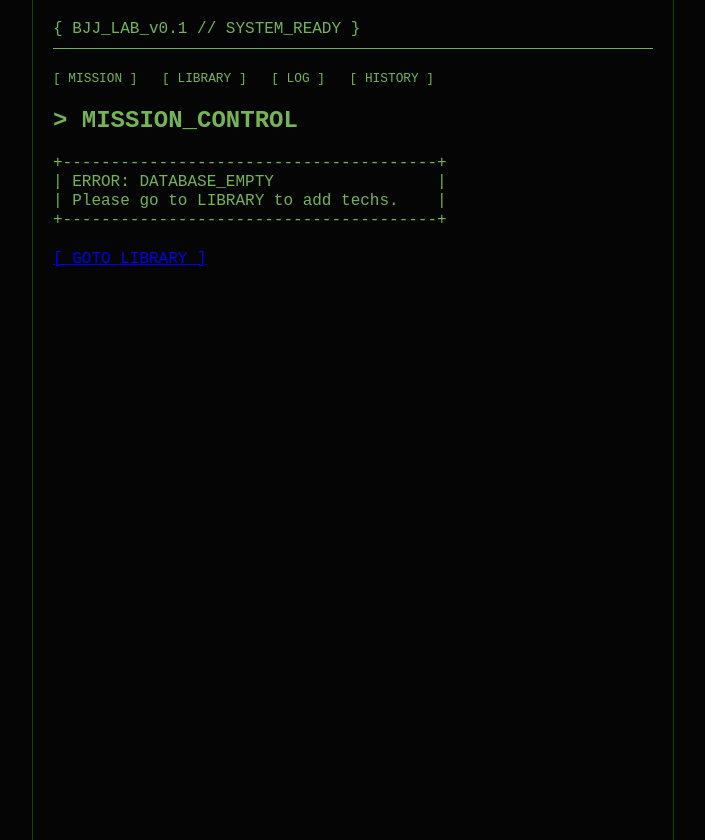
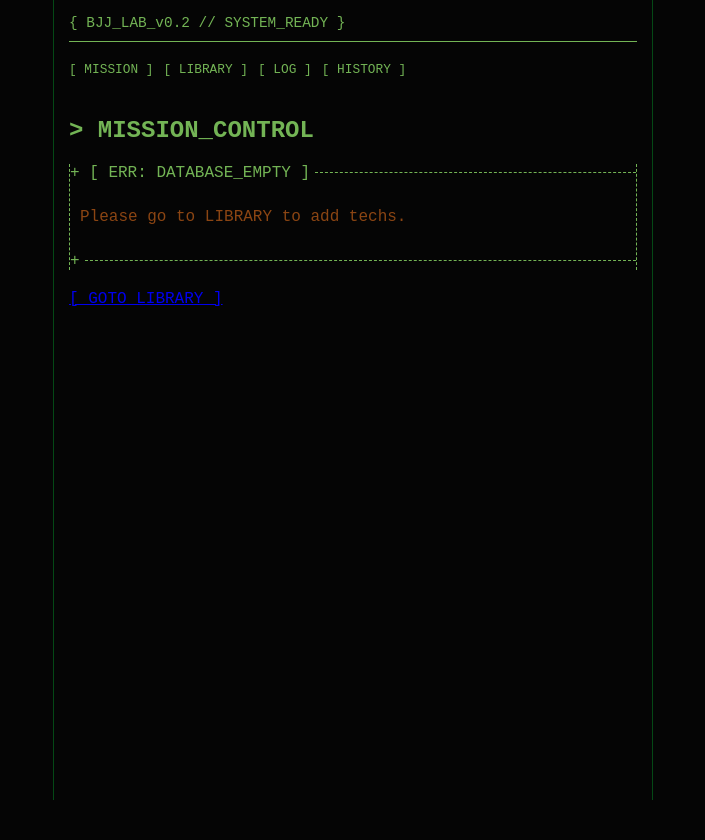
Before and after one commit to DaDioDa/Bjj_Tracking, a SvelteKit app: page / in a window 1280 px wide. Shown: the whole page, without its empty margins (287-992 px from the left). After the commit the page ends 800 px from the top, so only its background shows below. Built offline with nearby package versions, Linux system fonts and the light colour scheme.

Commit message:
修改ASCII邊框大小以符合我的手機比例

```diff
--- a/src/routes/+layout.svelte
+++ b/src/routes/+layout.svelte
@@ -5,7 +5,7 @@
 
 <div class="terminal">
 	<header>
-		<span>&#123; BJJ_LAB_v0.1 // SYSTEM_READY &#125;</span>
+		<span>&#123; BJJ_LAB_v0.2 // SYSTEM_READY &#125;</span>
 	</header>
 
 	<nav>
@@ -28,6 +28,10 @@
 />
 
 <style>
+	:global(*) {
+		box-sizing: border-box;
+	}
+
 	:global(body) {
 		background-color: #050505;
 		color: #73b455;
@@ -35,30 +39,67 @@
 		margin: 0;
 		display: flex;
 		justify-content: center;
+		overflow-x: hidden;
 	}
+
 	.terminal {
 		width: 100%;
 		max-width: 600px;
 		min-height: 100vh;
 		border-left: 1px solid #00ff4144;
 		border-right: 1px solid #00ff4144;
-		padding: 20px;
+		padding: 15px; /* Reduced from 20px */
+		display: flex;
+		flex-direction: column;
 	}
+
 	header {
 		border-bottom: 1px solid #73b455;
 		padding-bottom: 10px;
 		margin-bottom: 20px;
 		display: flex;
+		flex-wrap: wrap;
 		align-items: center;
 		gap: 10px;
+		font-size: 0.9rem;
 	}
+
 	nav {
 		margin-bottom: 20px;
+		display: flex;
+		flex-wrap: wrap;
+		gap: 10px;
 	}
+
 	nav a {
 		color: #73b455;
 		text-decoration: none;
-		margin-right: 15px;
 		font-size: 0.8rem;
+		white-space: nowrap;
+	}
+
+	:global(pre) {
+		max-width: 100%;
+		overflow-x: auto;
+		white-space: pre-wrap;
+		word-break: break-all;
+	}
+
+	/* Helper classes for fluid ASCII */
+	:global(.ascii-line) {
+		display: flex;
+		align-items: center;
+		width: 100%;
+		font-family: 'Courier New', monospace;
+		color: #73b455;
+		white-space: nowrap;
+		overflow: hidden;
+	}
+
+	:global(.ascii-line::after) {
+		content: '';
+		flex-grow: 1;
+		margin-left: 5px;
+		border-bottom: 1px dashed #73b455;
 	}
 </style>
--- a/src/routes/+page.svelte
+++ b/src/routes/+page.svelte
@@ -124,12 +124,13 @@
 	{#if allTechs === undefined}
 		<pre>[ SCANNING_DATABASE... ]</pre>
 	{:else if allTechs.length === 0}
-		<pre class="warning">
-+---------------------------------------+
-| ERROR: DATABASE_EMPTY                 |
-| Please go to LIBRARY to add techs.    |
-+---------------------------------------+
-        </pre>
+		<div class="warning-box">
+			<div class="ascii-line">+ [ ERR: DATABASE_EMPTY ]</div>
+			<div class="warning-body">
+				<p>Please go to LIBRARY to add techs.</p>
+			</div>
+			<div class="ascii-line">+</div>
+		</div>
 		<a href="{base}/library" class="link">[ GOTO_LIBRARY ]</a>
 	{:else}
 		<!-- ACTIVE MISSIONS SECTION -->
@@ -137,7 +138,7 @@
 			<h3>> ACTIVE_OPERATIONS</h3>
 			{#each activeMissionsWithDetails as item (item.id)}
 				<div class="ascii-card active">
-					<pre>+--- [ ACT_00{item.id} ] -----------------------+</pre>
+					<div class="ascii-line">+ [ ACT_00{item.id} ]</div>
 					<div class="card-content">
 						<p class="mission-name">| MISSION: {item.title}</p>
 						{#if item.tech}
@@ -190,7 +191,7 @@
 							>
 						{/if}
 					</div>
-					<pre>+---------------------------------------+</pre>
+					<div class="ascii-line">+</div>
 				</div>
 			{/each}
 		{/if}
@@ -202,14 +203,14 @@
 		{:else}
 			{#each recommendedMissions as tech, i (tech.id)}
 				<div class="ascii-card">
-					<pre>+--- [ REC_00{i + 1} ] -----------------------+</pre>
+					<div class="ascii-line">+ [ REC_00{i + 1} ]</div>
 					<div class="card-content">
 						<p class="mission-name">| TECH: {tech.name}</p>
 						<button class="link-style btn-primary" onclick={() => acceptMission(tech)}>
 							[ ACCEPT_MISSION ]
 						</button>
 					</div>
-					<pre>+---------------------------------------+</pre>
+					<div class="ascii-line">+</div>
 				</div>
 			{/each}
 		{/if}
@@ -285,8 +286,20 @@
 		margin: 0;
 		padding-left: 0;
 		line-height: 1.5;
-		white-space: pre;
+		white-space: pre-wrap; /* Changed from pre to pre-wrap for mobile */
+		word-break: break-all;
 		color: #73b455;
+	}
+
+	.warning-box {
+		margin: 20px 0;
+		border-left: 1px dashed #73b455;
+		border-right: 1px dashed #73b455;
+	}
+
+	.warning-body {
+		padding: 10px;
+		color: #8b4513;
 	}
 
 	/* 警告文字可以稍微保留一點紅色調，或者調成跟主題相近的暗橘 */
@@ -356,13 +369,15 @@
 	}
 
 	.link.large {
-		font-size: 1.2em;
+		font-size: 1.1em; /* Reduced from 1.2em */
 		font-weight: bold;
 		border: 1px solid #73b455;
-		padding: 10px 20px;
+		padding: 10px 15px; /* Reduced from 20px */
 		display: inline-block;
+		max-width: 100%;
 		color: #73b455;
 		text-decoration: none;
+		word-break: break-word;
 	}
 
 	.link.large:hover {
--- a/src/routes/history/+page.svelte
+++ b/src/routes/history/+page.svelte
@@ -23,7 +23,7 @@
 	{#if logs && logs.length > 0}
 		{#each visibleLogs as log (log.id)}
 			<div class="ascii-card">
-				<pre>+--- [ DATE: {log.date} ] -------------------+</pre>
+				<div class="ascii-line">+ [ DATE: {log.date} ]</div>
 				<div class="content">
 					<p class="notes"><strong>> NOTES:</strong> {log.notes || 'No notes.'}</p>
 					<div class="stats">
@@ -39,7 +39,7 @@
 						{/if}
 					</div>
 				</div>
-				<pre>+-------------------------------------------+</pre>
+				<div class="ascii-line">+</div>
 			</div>
 		{/each}
 
@@ -96,6 +96,7 @@
 		white-space: pre-wrap;
 		margin-bottom: 10px;
 		color: #aaa;
+		word-break: break-all;
 	}
 
 	ul {
```
Also changed, not shown: src/routes/library/+page.svelte (+15 -2 lines), src/routes/log/+page.svelte (+7 -6 lines).
